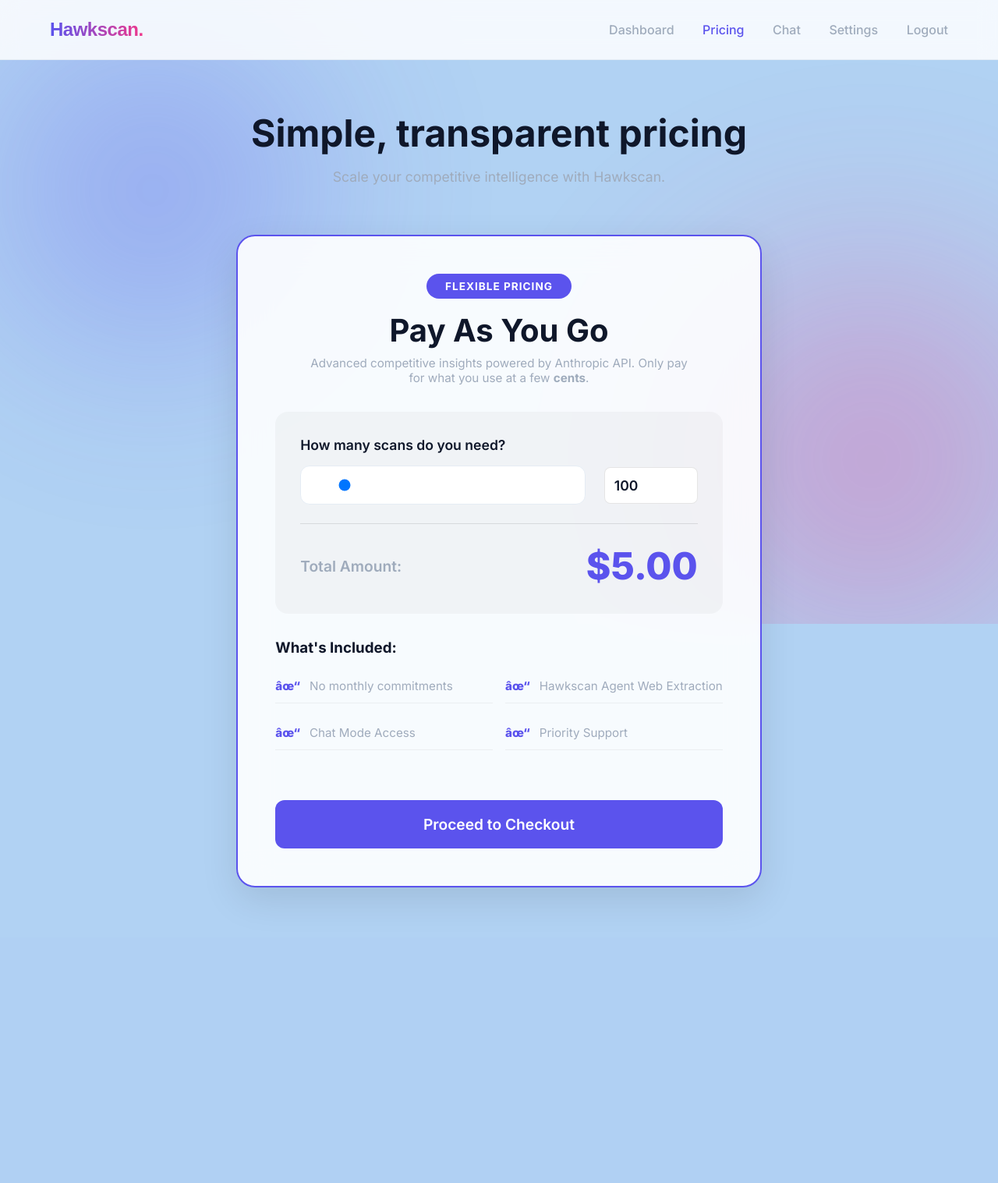
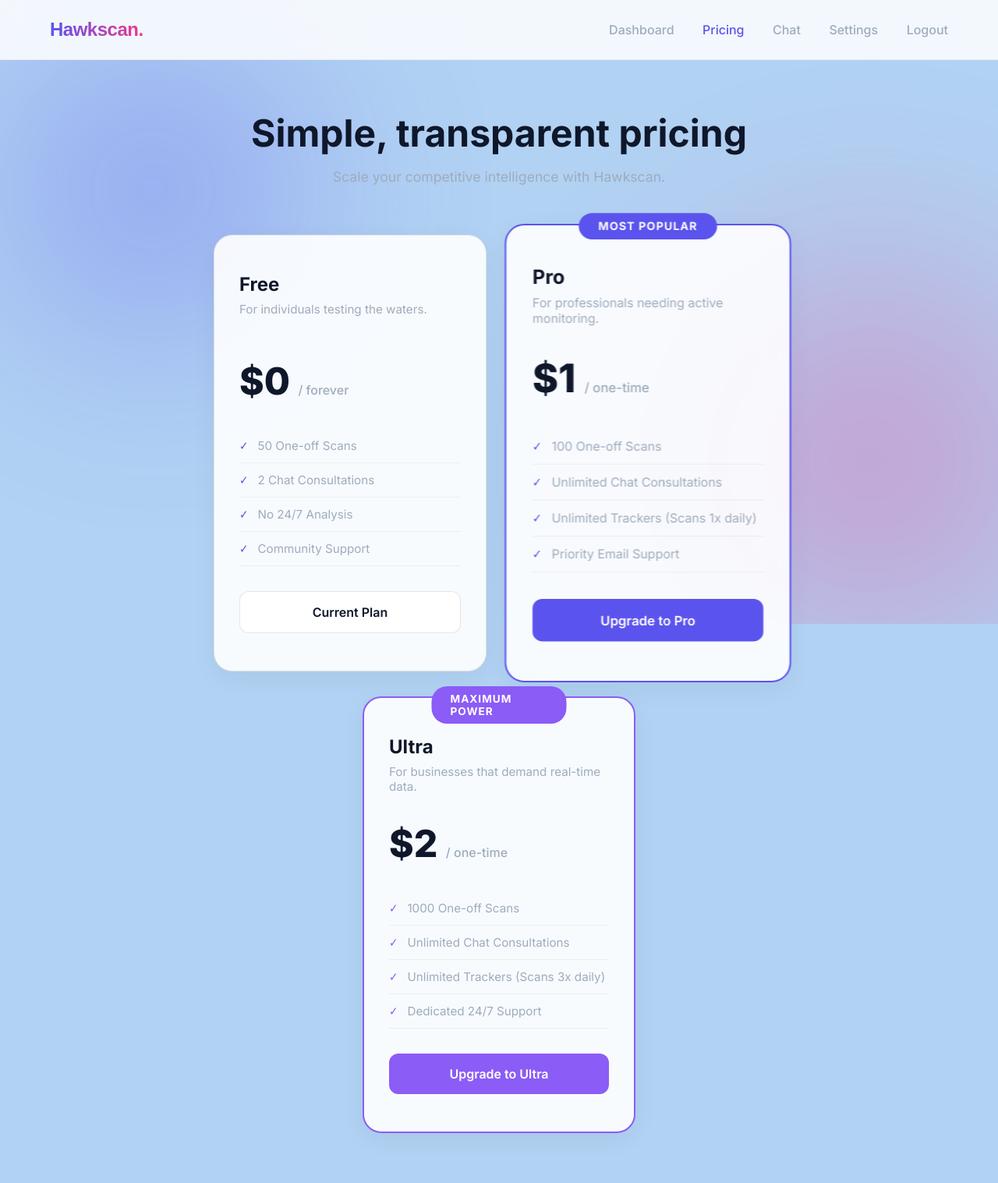
Before and after one commit to dagoat1234567890/hawkscan, a Flask app: page /pricing in a window 1280 px wide. Shown: the whole page at 78% size. Before the commit the page ends 1154 px from the top, so only its background shows below. Run offline with Flask 3, Linux system fonts and the light colour scheme; a user stored in the database is signed in; parts of the project's set-up code (start-up, migrations or seed data) failed here and were passed over.

Commit message:
feat: implement tiered pricing with Stripe integration and standalone scheduler worker

```diff
--- a/hermes-app/app.py
+++ b/hermes-app/app.py
@@ -10,7 +10,9 @@
 from scheduler import run_analysis_job
 
 load_dotenv()
+import stripe
 
+stripe.api_key = os.environ.get("STRIPE_SECRET_KEY")
 DATABASE = "users.db"
 SCAN_TASKS = {}
 
@@ -24,7 +26,10 @@
             password TEXT NOT NULL,
             target_competitors TEXT,
             is_admin BOOLEAN DEFAULT 0,
-            total_tokens_used INTEGER DEFAULT 0
+            total_tokens_used INTEGER DEFAULT 0,
+            plan_tier TEXT DEFAULT 'free',
+            available_scans INTEGER DEFAULT 50,
+            chats_created INTEGER DEFAULT 0
         )
     """)
     cursor.execute("""
@@ -102,6 +107,21 @@
     except sqlite3.OperationalError:
         pass
 
+    try:
+        cursor.execute("ALTER TABLE users ADD COLUMN plan_tier TEXT DEFAULT 'free'")
+    except sqlite3.OperationalError:
+        pass
+
+    try:
+        cursor.execute("ALTER TABLE users ADD COLUMN available_scans INTEGER DEFAULT 50")
+    except sqlite3.OperationalError:
+        pass
+
+    try:
+        cursor.execute("ALTER TABLE users ADD COLUMN chats_created INTEGER DEFAULT 0")
+    except sqlite3.OperationalError:
+        pass
+
     conn.commit()
     conn.close()
 
@@ -150,7 +170,17 @@
 @app.route('/dashboard')
 @login_required
 def dashboard():
-    return render_template('products.html')
+    user_id = session.get('user_id')
+    conn = sqlite3.connect(DATABASE)
+    cursor = conn.cursor()
+    cursor.execute("SELECT plan_tier, available_scans FROM users WHERE id = ?", (user_id,))
+    row = cursor.fetchone()
+    conn.close()
+
+    plan_tier = row[0] if row else 'free'
+    available_scans = row[1] if row else 0
+
+    return render_template('products.html', plan_tier=plan_tier.capitalize(), available_scans=available_scans)
 import secrets
 from datetime import datetime, timedelta
 
@@ -421,9 +451,13 @@
     tracker_id = row[0] if row else None
     catalog_url = row[1] if row else None
 
-    cursor.execute("SELECT target_competitors FROM users WHERE id = ?", (user_id,))
+    cursor.execute("SELECT target_competitors, available_scans FROM users WHERE id = ?", (user_id,))
     comp_row = cursor.fetchone()
     conn.close()
+
+    available_scans = comp_row[1] if comp_row else 0
+    if available_scans <= 0:
+        return jsonify({"error": "You are out of scans. Please upgrade your plan."}), 402
 
     target_competitors = comp_row[0] if comp_row and comp_row[0] else None
 
@@ -487,7 +521,7 @@
     if tokens_used > 0:
         conn = sqlite3.connect(DATABASE)
         cursor = conn.cursor()
-        cursor.execute("UPDATE users SET total_tokens_used = total_tokens_used + ? WHERE id = ?", (tokens_used, user_id))
+        cursor.execute("UPDATE users SET total_tokens_used = total_tokens_used + ?, available_scans = available_scans - 1 WHERE id = ?", (tokens_used, user_id))
         conn.commit()
         conn.close()
 
@@ -508,13 +542,18 @@
 
     SCAN_TASKS[user_id] = {"status": "running", "total": len(trackers), "completed": 0}
 
-    cursor.execute("SELECT target_competitors FROM users WHERE id = ?", (user_id,))
+    cursor.execute("SELECT target_competitors, available_scans FROM users WHERE id = ?", (user_id,))
     comp_row = cursor.fetchone()
     target_competitors = comp_row[0] if comp_row and comp_row[0] else None
+    available_scans = comp_row[1] if comp_row else 0
 
     agent = HawkscanAgent()
 
     for tracker in trackers:
+        if available_scans <= 0:
+            SCAN_TASKS[user_id]["status"] = "completed"
+            break
+
         t_id, product_name, company_name, platform, catalog_url = tracker
 
         # Add a small 1-second delay to prevent IP bans or rate limits
@@ -561,7 +600,8 @@
                                   WHERE id = ?''', (my_price, t_id))
 
             if tokens_used > 0:
-                cursor.execute("UPDATE users SET total_tokens_used = total_tokens_used + ? WHERE id = ?", (tokens_used, user_id))
+                cursor.execute("UPDATE users SET total_tokens_used = total_tokens_used + ?, available_scans = available_scans - 1 WHERE id = ?", (tokens_used, user_id))
+                available_scans -= 1
 
             conn.commit()
         except Exception as e:
@@ -630,10 +670,22 @@
     cursor = conn.cursor()
 
     if not conversation_id:
+        # Check chat limits
+        cursor.execute("SELECT plan_tier, chats_created FROM users WHERE id = ?", (user_id,))
+        tier_row = cursor.fetchone()
+        if tier_row:
+            plan_tier, chats_created = tier_row
+            if plan_tier == 'free' and chats_created >= 2:
+                conn.close()
+                return jsonify({"error": "You have reached the limit of 2 chats on the Free tier. Please upgrade to Pro or Ultra."}), 402
+
         # Create new conversation
         title = message[:30] + "..." if len(message) > 30 else message
         cursor.execute("INSERT INTO conversations (user_id, title) VALUES (?, ?)", (user_id, title))
         conversation_id = cursor.lastrowid
+
+        # Increment chats_created
+        cursor.execute("UPDATE users SET chats_created = chats_created + 1 WHERE id = ?", (user_id,))
 
     # Fetch history
     cursor.execute("SELECT role, content FROM messages WHERE conversation_id = ? ORDER BY timestamp ASC", (conversation_id,))
@@ -702,6 +754,14 @@
     user_id = session['user_id']
     conn = sqlite3.connect(DATABASE)
     cursor = conn.cursor()
+
+    cursor.execute("SELECT plan_tier FROM users WHERE id = ?", (user_id,))
+    plan_tier = cursor.fetchone()[0]
+
+    if plan_tier == 'free':
+        conn.close()
+        return jsonify({"error": "Background tracking is not available on the Free tier. Please upgrade to Pro or Ultra."}), 402
+
     cursor.execute(
         "INSERT INTO trackers (user_id, product_name, company_name, platform, baseline_price, catalog_url) VALUES (?, ?, ?, ?, NULL, ?)",
         (user_id, product_name, company_name, platform, catalog_url)
@@ -803,6 +863,15 @@
         return jsonify({"error": "Tracker not found"}), 404
 
     new_status = 1 if row[0] == 0 else 0
+
+    if new_status == 1:
+        cursor.execute("SELECT plan_tier FROM users WHERE id = ?", (user_id,))
+        plan_tier = cursor.fetchone()[0]
+
+        if plan_tier == 'free':
+            conn.close()
+            return jsonify({"error": "Background tracking is not available on the Free tier. Please upgrade to Pro or Ultra."}), 402
+
     cursor.execute("UPDATE trackers SET is_active = ?, updated_at = CURRENT_TIMESTAMP WHERE id = ?", (new_status, product_id))
     conn.commit()
     conn.close()
@@ -919,11 +988,80 @@
     conn.close()
     return jsonify({"logs": logs})
 
+@app.route('/api/create-checkout-session', methods=['POST'])
+@login_required_api
+def create_checkout_session():
+    data = request.json
+    tier = data.get('tier')
+    user_id = session['user_id']
+
+    if tier == 'pro':
+        price_in_cents = 100  # $1.00
+        scans = 100
+    elif tier == 'ultra':
+        price_in_cents = 200  # $2.00
+        scans = 1000
+    else:
+        return jsonify({"error": "Invalid tier"}), 400
+
+    try:
+        checkout_session = stripe.checkout.Session.create(
+            payment_method_types=['card'],
+            line_items=[
+                {
+                    'price_data': {
+                        'currency': 'usd',
+                        'unit_amount': price_in_cents,
+                        'product_data': {
+                            'name': f'Hawkscan {tier.capitalize()} Tier ({scans} Scans)',
+                        },
+                    },
+                    'quantity': 1,
+                },
+            ],
+            mode='payment',
+            success_url=request.host_url + 'dashboard?session_id={CHECKOUT_SESSION_ID}',
+            cancel_url=request.host_url + 'pricing',
+            client_reference_id=str(user_id),
+            metadata={'tier': tier, 'scans': scans}
+        )
+        return jsonify({'url': checkout_session.url})
+    except Exception as e:
+        return jsonify(error=str(e)), 403
+
+@app.route('/api/stripe-webhook', methods=['POST'])
+def stripe_webhook():
+    payload = request.data
+    sig_header = request.headers.get('Stripe-Signature')
+    endpoint_secret = os.environ.get('STRIPE_WEBHOOK_SECRET')
+
+    event = None
+    try:
+        event = stripe.Webhook.construct_event(
+            payload, sig_header, endpoint_secret
+        )
+    except ValueError as e:
+        return 'Invalid payload', 400
+    except stripe.error.SignatureVerificationError as e:
+        return 'Invalid signature', 400
+
+    if event['type'] == 'checkout.session.completed':
+        session_obj = event['data']['object']
+        user_id = session_obj.get('client_reference_id')
+        tier = session_obj.get('metadata', {}).get('tier')
+        scans_purchased = int(session_obj.get('metadata', {}).get('scans', 0))
+
+        if user_id and tier:
+            conn = sqlite3.connect(DATABASE)
+            cursor = conn.cursor()
+            cursor.execute("UPDATE users SET plan_tier = ?, available_scans = available_scans + ? WHERE id = ?", (tier, scans_purchased, user_id))
+            conn.commit()
+            conn.close()
+            print(f"Upgraded user {user_id} to {tier} with {scans_purchased} scans.")
+
+    return jsonify(success=True)
+
 if __name__ == '__main__':
-    scheduler = BackgroundScheduler()
-    scheduler.add_job(func=run_analysis_job, trigger="interval", hours=1)
-    scheduler.start()
-
     try:
         app.run(debug=True, port=5000, use_reloader=False)
     finally:
--- a/hermes-app/requirements.txt
+++ b/hermes-app/requirements.txt
@@ -6,3 +6,4 @@
 apscheduler
 gunicorn
 curl_cffi
+stripe
--- a/hermes-app/templates/pricing.html
+++ b/hermes-app/templates/pricing.html
@@ -11,7 +11,7 @@
         .pricing-container {
             display: flex;
             justify-content: center;
-            align-items: center;
+            align-items: stretch;
             gap: 2rem;
             max-width: 1200px;
             margin: 4rem auto;
@@ -22,13 +22,35 @@
         .pricing-panel {
             background: rgba(255, 255, 255, 0.9);
             backdrop-filter: blur(20px);
+            border: 1px solid rgba(0, 0, 0, 0.1);
+            border-radius: 24px;
+            padding: 3rem 2rem;
+            width: 100%;
+            max-width: 350px;
+            box-shadow: 0 8px 32px rgba(0, 0, 0, 0.05);
+            text-align: left;
+            position: relative;
+            display: flex;
+            flex-direction: column;
+            transition: transform 0.2s, box-shadow 0.2s;
+        }
+
+        .pricing-panel:hover {
+            transform: translateY(-5px);
+            box-shadow: 0 16px 48px rgba(0, 0, 0, 0.1);
+        }
+
+        .pricing-panel.pro {
             border: 2px solid var(--accent-primary, #2a3fd6);
-            border-radius: 24px;
-            padding: 3rem;
-            width: 100%;
-            max-width: 800px;
-            box-shadow: 0 16px 48px rgba(0, 0, 0, 0.1);
-            text-align: left;
+            transform: scale(1.05);
+        }
+
+        .pricing-panel.pro:hover {
+            transform: scale(1.05) translateY(-5px);
+        }
+
+        .pricing-panel.ultra {
+            border: 2px solid #8b5cf6;
         }
 
         .pro-badge {
@@ -37,6 +59,21 @@
             left: 50%;
             transform: translateX(-50%);
             background: var(--accent-primary, #2a3fd6);
+            color: white;
+            padding: 0.5rem 1.5rem;
+            border-radius: 20px;
+            font-size: 0.85rem;
+            font-weight: 700;
+            text-transform: uppercase;
+            letter-spacing: 1px;
+        }
+
+        .ultra-badge {
+            position: absolute;
+            top: -15px;
+            left: 50%;
+            transform: translateX(-50%);
+            background: #8b5cf6;
             color: white;
             padding: 0.5rem 1.5rem;
             border-radius: 20px;
@@ -77,7 +114,7 @@
             list-style: none;
             padding: 0;
             margin: 0 0 2rem 0;
-            text-align: left;
+            flex-grow: 1;
         }
 
         .features-list li {
@@ -91,9 +128,13 @@
         }
 
         .features-list li::before {
-            content: 'âœ“';
+            content: '✓';
             color: var(--accent-primary, #2a3fd6);
             font-weight: 800;
+        }
+
+        .pricing-panel.ultra .features-list li::before {
+            color: #8b5cf6;
         }
 
         .btn-checkout {
@@ -106,6 +147,7 @@
             font-weight: 600;
             cursor: pointer;
             transition: all 0.2s;
+            margin-top: auto;
         }
 
         .btn-checkout:hover {
@@ -122,19 +164,14 @@
             background: #1e30b5;
         }
 
-        .enter-badge {
-            position: absolute;
-            top: -15px;
-            left: 50%;
-            transform: translateX(-50%);
-            background: rgb(248, 3, 3);
-            color: rgb(255, 255, 255);
-            padding: 0.5rem 1.5rem;
-            border-radius: 20px;
-            font-size: 0.85rem;
-            font-weight: 700;
-            text-transform: uppercase;
-            letter-spacing: 1px;
+        .ultra .btn-checkout {
+            background: #8b5cf6;
+            color: white;
+            border: none;
+        }
+
+        .ultra .btn-checkout:hover {
+            background: #7c3aed;
         }
     </style>
 </head>
@@ -151,7 +188,7 @@
             <a href="/pricing" class="active">Pricing</a>
             <a href="/chat">Chat</a>
             <a href="/settings">Settings</a>
-                <a href="/logout">Logout</a>
+            <a href="/logout">Logout</a>
         </div>
     </nav>
 
@@ -161,55 +198,72 @@
     </div>
 
     <div class="pricing-container">
+        <!-- FREE TIER -->
         <div class="pricing-panel">
-            <div style="text-align: center; margin-bottom: 2rem;">
-                <div class="pro-badge" style="position: relative; display: inline-block; top: 0; left: 0; transform: none; margin-bottom: 1rem;">Flexible Pricing</div>
-                <h2 class="plan-name" style="font-size: 2.5rem;">Pay As You Go</h2>
-                <p class="plan-desc" style="max-width: 500px; margin: 0 auto 2rem auto;">Advanced competitive insights powered by Anthropic API. Only pay for what you use at a few <strong>cents</strong>.</p>
-            </div>
+            <h2 class="plan-name">Free</h2>
+            <p class="plan-desc">For individuals testing the waters.</p>
+            <div class="plan-price">$0 <span>/ forever</span></div>
+            <ul class="features-list">
+                <li>50 One-off Scans</li>
+                <li>2 Chat Consultations</li>
+                <li>No 24/7 Analysis</li>
+                <li>Community Support</li>
+            </ul>
+            <button class="btn-checkout" onclick="window.location.href='/'">Current Plan</button>
+        </div>
 
-            <div class="calculator-section" style="background: rgba(0,0,0,0.03); padding: 2rem; border-radius: 16px; margin-bottom: 2rem;">
-                <label for="scan-count" style="display: block; font-weight: 600; margin-bottom: 1rem; font-size: 1.1rem; color: var(--text-primary);">How many scans do you need?</label>
-                <div style="display: flex; gap: 1.5rem; align-items: center; margin-bottom: 1rem;">
-                    <input type="range" id="scan-slider" min="10" max="1000" step="10" value="100" style="flex: 1; cursor: pointer;">
-                    <input type="number" id="scan-input" min="10" max="10000" value="100" style="width: 120px; padding: 0.75rem; border-radius: 8px; border: 1px solid rgba(0,0,0,0.1); font-size: 1.1rem; font-weight: 600; color: var(--text-primary);">
-                </div>
-                <div style="display: flex; justify-content: space-between; align-items: center; border-top: 1px solid rgba(0,0,0,0.1); padding-top: 1.5rem; margin-top: 1.5rem;">
-                    <span style="font-size: 1.2rem; font-weight: 600; color: var(--text-secondary);">Total Amount:</span>
-                    <span id="total-price" style="font-size: 3rem; font-weight: 800; color: var(--accent-primary);">$5.00</span>
-                </div>
-            </div>
+        <!-- PRO TIER -->
+        <div class="pricing-panel pro">
+            <div class="pro-badge">Most Popular</div>
+            <h2 class="plan-name">Pro</h2>
+            <p class="plan-desc">For professionals needing active monitoring.</p>
+            <div class="plan-price">$1 <span>/ one-time</span></div>
+            <ul class="features-list">
+                <li>100 One-off Scans</li>
+                <li>Unlimited Chat Consultations</li>
+                <li>Unlimited Trackers (Scans 1x daily)</li>
+                <li>Priority Email Support</li>
+            </ul>
+            <button class="btn-checkout" onclick="checkout('pro')">Upgrade to Pro</button>
+        </div>
 
-            <h3 style="margin-bottom: 1rem; color: var(--text-primary);">What's Included:</h3>
-            <ul class="features-list" style="display: grid; grid-template-columns: 1fr 1fr; gap: 1rem;">
-                <li>No monthly commitments</li>
-                <li>Hawkscan Agent Web Extraction</li>
-                <li>Chat Mode Access</li>
-                <li>Priority Support</li>
+        <!-- ULTRA TIER -->
+        <div class="pricing-panel ultra">
+            <div class="ultra-badge">Maximum Power</div>
+            <h2 class="plan-name">Ultra</h2>
+            <p class="plan-desc">For businesses that demand real-time data.</p>
+            <div class="plan-price">$2 <span>/ one-time</span></div>
+            <ul class="features-list">
+                <li>1000 One-off Scans</li>
+                <li>Unlimited Chat Consultations</li>
+                <li>Unlimited Trackers (Scans 3x daily)</li>
+                <li>Dedicated 24/7 Support</li>
             </ul>
-
-            <button class="btn-checkout" style="margin-top: 2rem; font-size: 1.2rem; padding: 1.2rem; background: var(--accent-primary); color: white; border: none;" onclick="window.location.href='/sign-up'">Proceed to Checkout</button>
+            <button class="btn-checkout" onclick="checkout('ultra')">Upgrade to Ultra</button>
         </div>
     </div>
 
     <script>
-        const pricePerScan = 0.4;
-        const scanSlider = document.getElementById('scan-slider');
-        const scanInput = document.getElementById('scan-input');
-        const totalPrice = document.getElementById('total-price');
+        async function checkout(tier) {
+            try {
+                const response = await fetch('/api/create-checkout-session', {
+                    method: 'POST',
+                    headers: { 'Content-Type': 'application/json' },
+                    body: JSON.stringify({ tier: tier })
+                });
 
-        function updatePrice(value) {
-            let numScans = parseInt(value) || 0;
-            if(numScans < 0) numScans = 0;
-            const total = (numScans * pricePerScan).toFixed(2);
-            totalPrice.textContent = '$' + total;
+                const data = await response.json();
 
-            scanSlider.value = numScans <= 1000 ? numScans : 1000;
-            scanInput.value = numScans;
+                if (data.url) {
+                    window.location.href = data.url;
+                } else {
+                    alert('Error creating checkout session: ' + data.error);
+                }
+            } catch (err) {
+                console.error(err);
+                alert('An error occurred while connecting to Stripe.');
+            }
         }
-
-        scanSlider.addEventListener('input', (e) => updatePrice(e.target.value));
-        scanInput.addEventListener('input', (e) => updatePrice(e.target.value));
     </script>
 </body>
 </html>
```
Also changed, not shown: hermes-app/docker-compose.yml (+17 -0 lines), hermes-app/scheduler.py (+35 -4 lines), hermes-app/templates/products.html (+7 -0 lines).
